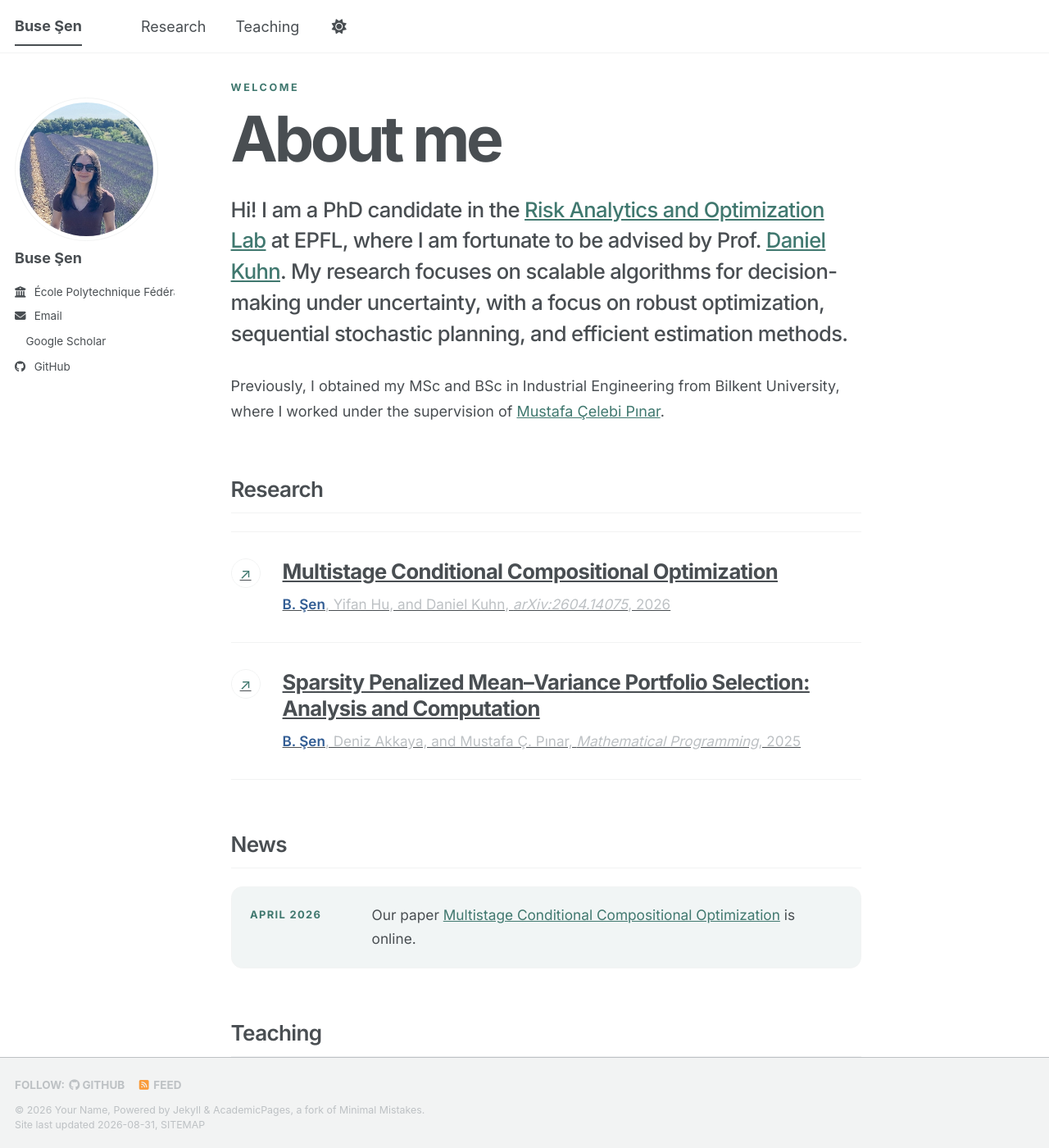
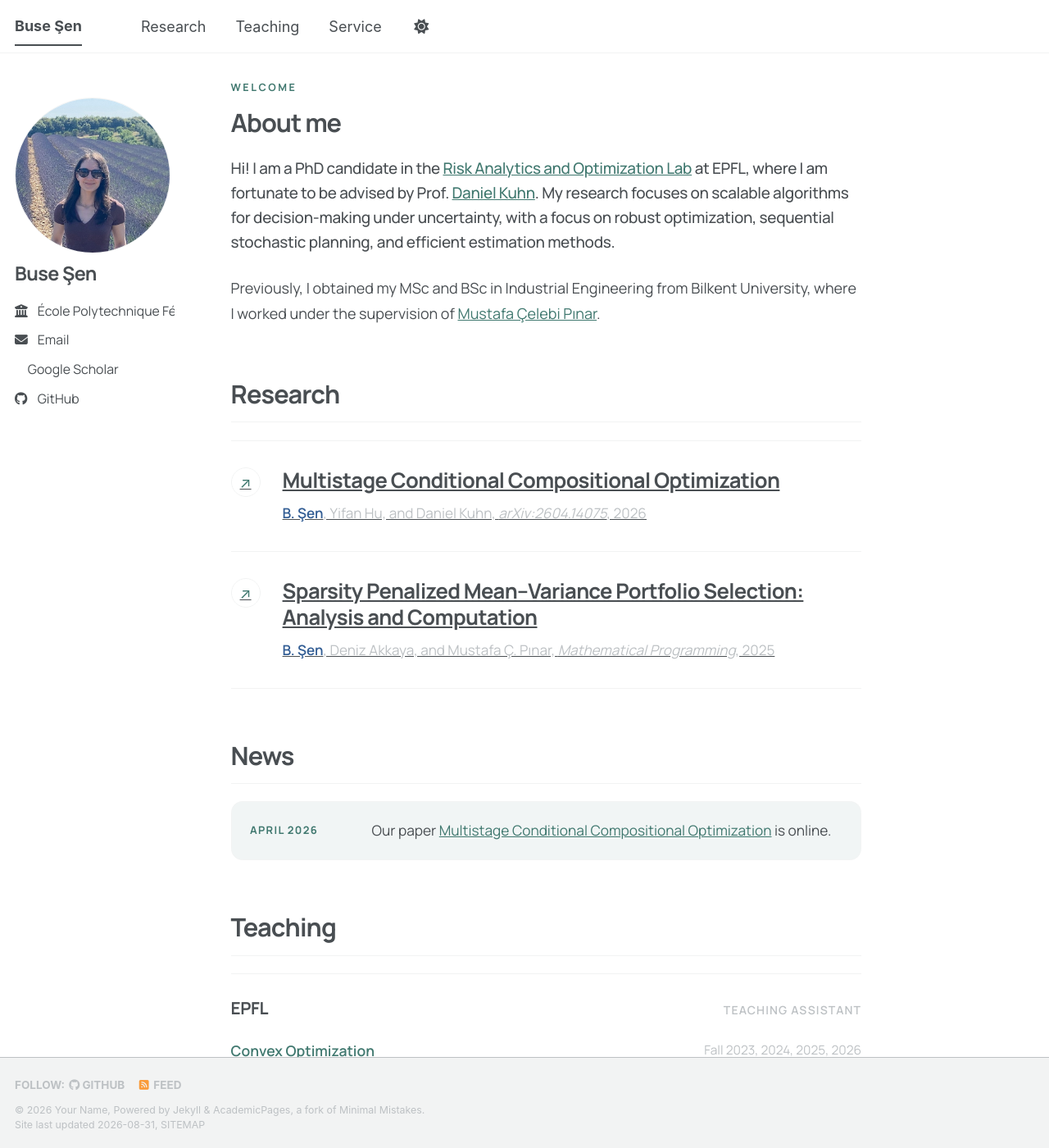
Before and after one commit to busesen/busesen.github.io, a Jekyll site: the page built from _pages/about.md, in a window 1280 px wide and 1400 px high. Shown: the whole window at 82% size. Built offline with Jekyll 4.4.1, drawn with Linux system fonts in a browser that asks for light colours; a style sheet for code colours, icons or effects is not loaded.

Commit message:
Refine typography profile and service page

```diff
--- a/_data/navigation.yml
+++ b/_data/navigation.yml
@@ -14,6 +14,9 @@ main:
   - title: "Teaching"
     url: /#teaching
 
+  - title: "Service"
+    url: /service/
+
 
   #- title: "CV"
   #  url: /cv/
--- a/_includes/head/custom.html
+++ b/_includes/head/custom.html
@@ -1,6 +1,11 @@
 {% include base_path %}
 
 <!-- start custom head snippets -->
+
+<!-- Site typography -->
+<link rel="preconnect" href="https://fonts.googleapis.com">
+<link rel="preconnect" href="https://fonts.gstatic.com" crossorigin>
+<link href="https://fonts.googleapis.com/css2?family=Manrope:wght@400;500;600;700&display=swap" rel="stylesheet">
 
 <!-- Support for Academicons -->
 <link rel="preload" href="https://cdn.jsdelivr.net/gh/jpswalsh/academicons@1/css/academicons.min.css" as="style" onload="this.onload=null;this.rel='stylesheet'">
--- a/assets/css/main.scss
+++ b/assets/css/main.scss
@@ -7,7 +7,6 @@
  * Note that the files are processed in the order they are imported, so they are partly
    sorted by the dependencies. Also, the first two lines of the file are required by Jekyll.
  */
-@import url("https://fonts.googleapis.com/css2?family=Inter:wght@400;500;600;700&display=swap");
 @import
     "vendor/breakpoint/breakpoint",
 
@@ -45,7 +44,7 @@ html {
 }
 
 body {
-  font-family: "Inter", -apple-system, BlinkMacSystemFont, "Segoe UI", sans-serif;
+  font-family: "Manrope", -apple-system, BlinkMacSystemFont, "Segoe UI", sans-serif;
 }
 
 h1,
@@ -54,7 +53,7 @@ h3,
 h4,
 h5,
 h6 {
-  font-family: "Inter", -apple-system, BlinkMacSystemFont, "Segoe UI", sans-serif;
+  font-family: "Manrope", -apple-system, BlinkMacSystemFont, "Segoe UI", sans-serif;
 }
 
 a,
@@ -73,13 +72,17 @@ a:focus {
 }
 
 /* About page */
+.about-page {
+  --section-heading-size: clamp(1.55rem, 2.4vw, 1.85rem);
+}
+
 .about-page .page__title {
-  margin: 0 0 1.65rem;
-  font-family: "Inter", sans-serif;
-  font-size: clamp(3rem, 6vw, 5rem);
+  margin: 0 0 1.35rem;
+  font-family: "Manrope", sans-serif;
+  font-size: var(--section-heading-size);
   font-weight: 700;
-  line-height: 0.98;
-  letter-spacing: -0.055em;
+  line-height: 1.15;
+  letter-spacing: -0.035em;
 }
 
 .about-page .page__title::before {
@@ -95,12 +98,13 @@ a:focus {
 }
 
 .about-page .about-lead {
-  max-width: 50rem;
-  margin: 0 0 1.6rem;
-  font-size: clamp(1.3rem, 2vw, 1.72rem);
+  max-width: 48rem;
+  margin: 0 0 1.4rem;
+  font-family: "Manrope", sans-serif;
+  font-size: clamp(1.05rem, 1.45vw, 1.22rem);
   font-weight: 500;
-  line-height: 1.48;
-  letter-spacing: -0.025em;
+  line-height: 1.58;
+  letter-spacing: -0.015em;
 }
 
 .about-page .page__content > p:not(.about-lead) {
@@ -111,11 +115,67 @@ a:focus {
 
 .about-page .page__content h2 {
   margin: 3.5rem 0 1.2rem;
-  font-family: "Inter", -apple-system, BlinkMacSystemFont, "Segoe UI", sans-serif;
-  font-size: 1.45rem;
-  font-weight: 600;
+  font-family: "Manrope", -apple-system, BlinkMacSystemFont, "Segoe UI", sans-serif;
+  font-size: var(--section-heading-size);
+  font-weight: 700;
   line-height: 1.2;
+  letter-spacing: -0.03em;
+}
+
+.about-page .page__content h3,
+.research-title,
+.teaching-group__header h3,
+.course-name,
+.news-date,
+.news-item,
+.research-meta,
+.course-term {
+  font-family: "Manrope", -apple-system, BlinkMacSystemFont, "Segoe UI", sans-serif;
+}
+
+/* Author profile */
+.sidebar,
+.sidebar h2,
+.sidebar h3,
+.sidebar h4,
+.sidebar h5,
+.sidebar h6,
+.sidebar p,
+.sidebar li,
+.sidebar a,
+.author__urls-wrapper {
+  font-family: "Manrope", -apple-system, BlinkMacSystemFont, "Segoe UI", sans-serif;
+}
+
+.sidebar .author__name {
+  font-family: "Manrope", sans-serif;
+  font-size: 1.3rem;
+  font-weight: 700;
   letter-spacing: -0.025em;
+}
+
+.sidebar p,
+.sidebar li,
+.sidebar .author__urls a {
+  font-size: 0.88rem;
+  line-height: 1.55;
+}
+
+.sidebar div.author__avatar {
+  width: 72px;
+  height: 72px;
+}
+
+.sidebar div.author__avatar > img {
+  display: block;
+  width: 72px;
+  height: 72px;
+  max-width: none;
+  padding: 0;
+  border: 1px solid var(--global-border-color);
+  border-radius: 50%;
+  object-fit: cover;
+  object-position: center;
 }
 
 .home-section {
@@ -285,6 +345,42 @@ a:focus {
   text-align: right;
 }
 
+/* Service page */
+.service-page .page__title,
+.service-page .page__content h2 {
+  font-family: "Manrope", -apple-system, BlinkMacSystemFont, "Segoe UI", sans-serif;
+  font-size: clamp(1.55rem, 2.4vw, 1.85rem);
+  font-weight: 700;
+  line-height: 1.2;
+  letter-spacing: -0.03em;
+}
+
+.service-list {
+  margin: 0;
+  padding: 0;
+  list-style: none;
+}
+
+.service-list li {
+  padding: 0.8rem 0;
+  border-top: 1px solid var(--global-border-color);
+  font-family: "Manrope", sans-serif;
+}
+
+@media screen and (min-width: 1024px) {
+  .sidebar div.author__avatar {
+    width: 100%;
+    height: auto;
+  }
+
+  .sidebar div.author__avatar > img {
+    width: 100%;
+    height: auto;
+    max-width: 190px;
+    aspect-ratio: 1 / 1;
+  }
+}
+
 @media (prefers-reduced-motion: reduce) {
   html {
     scroll-behavior: auto;
@@ -293,7 +389,7 @@ a:focus {
 
 @media (max-width: 600px) {
   .about-page .page__title {
-    font-size: 3rem;
+    font-size: 1.65rem;
   }
 
   .news-item {
```
Also changed, not shown: _pages/service.md (added, +14 -0 lines).
